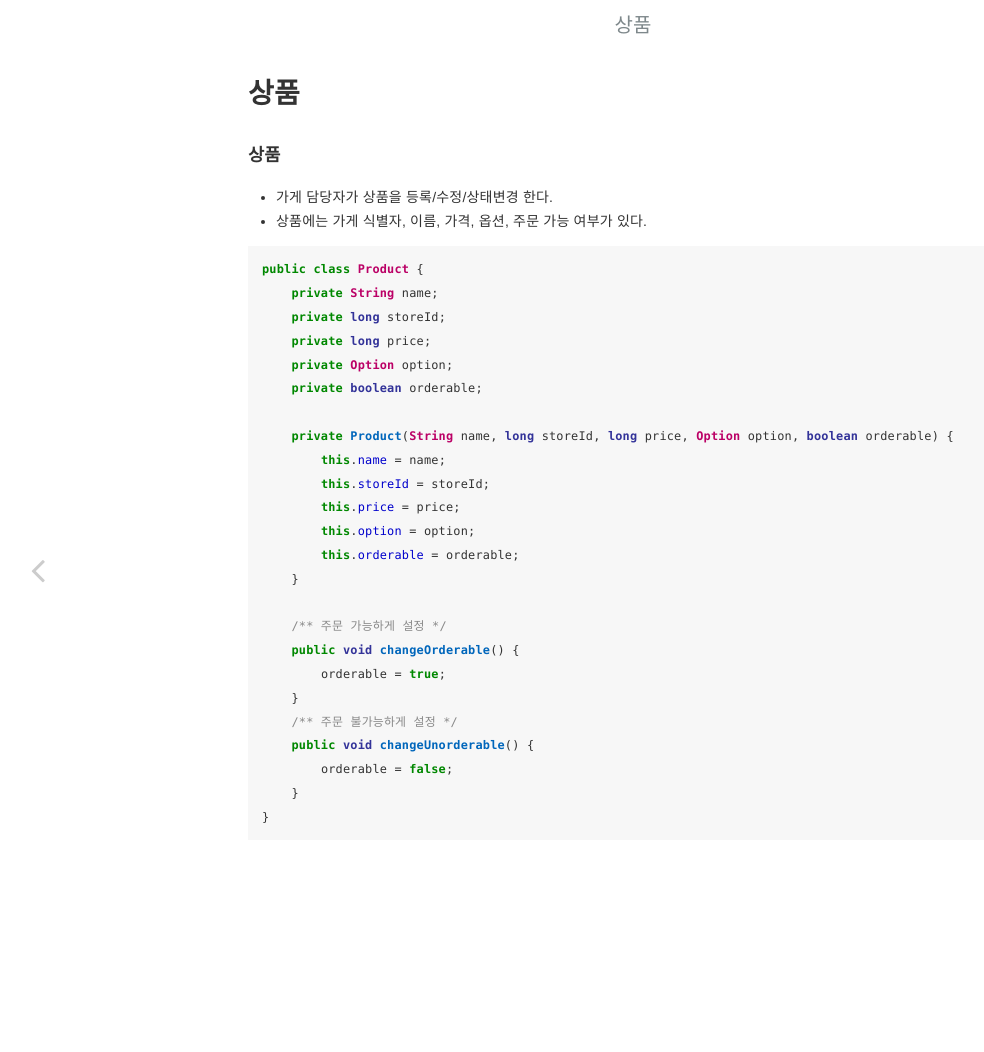
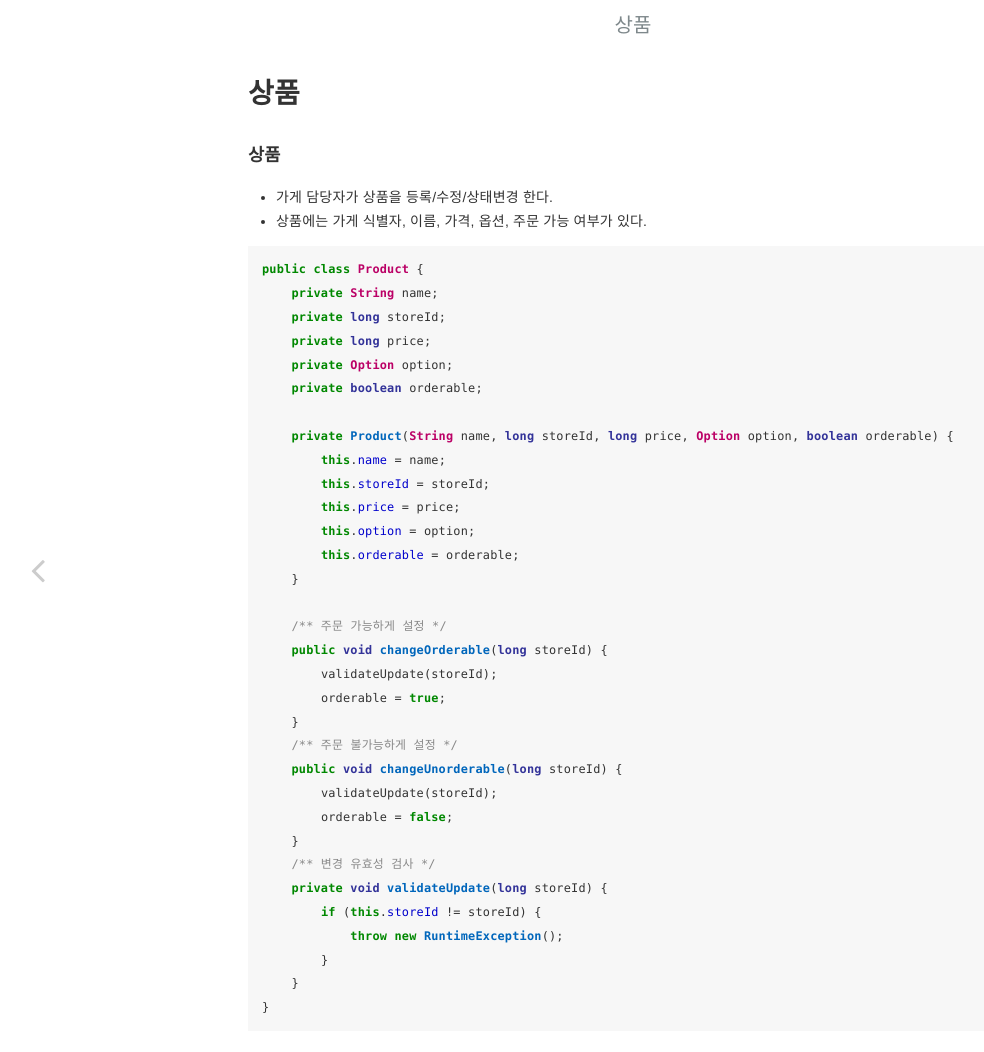
Before and after one commit to ByeongUkChoi/ddd-study, a Jekyll site: the page built from docs/_posts/2021-03-23-product.md, in a window 1280 px wide. Shown: the top 1052 px of the page, without its empty margins (7-991 px from the left). Built offline with Jekyll 4.4.1, drawn with Linux system fonts in a browser that asks for light colours.

Commit message:
Add product validate

````diff
--- a/docs/_posts/2021-03-23-product.md
+++ b/docs/_posts/2021-03-23-product.md
@@ -24,12 +24,20 @@ public class Product {
     }
 
     /** 주문 가능하게 설정 */
-    public void changeOrderable() {
+    public void changeOrderable(long storeId) {
+        validateUpdate(storeId);
         orderable = true;
     }
     /** 주문 불가능하게 설정 */
-    public void changeUnorderable() {
+    public void changeUnorderable(long storeId) {
+        validateUpdate(storeId);
         orderable = false;
+    }
+    /** 변경 유효성 검사 */
+    private void validateUpdate(long storeId) {
+        if (this.storeId != storeId) {
+            throw new RuntimeException();
+        }
     }
 }
 ```
````
Also changed, not shown: 1 other file.
